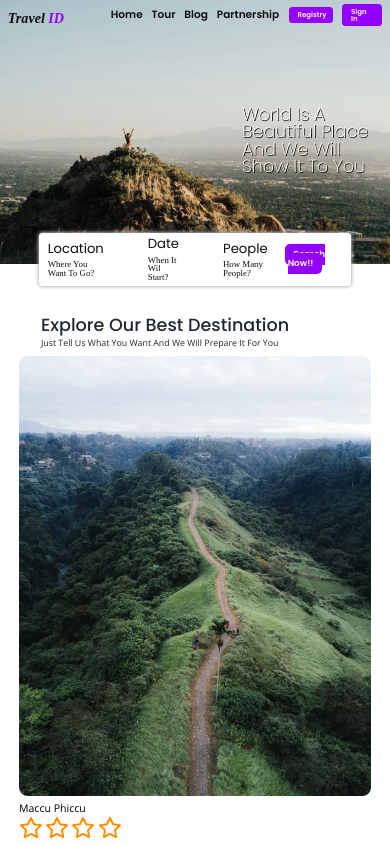
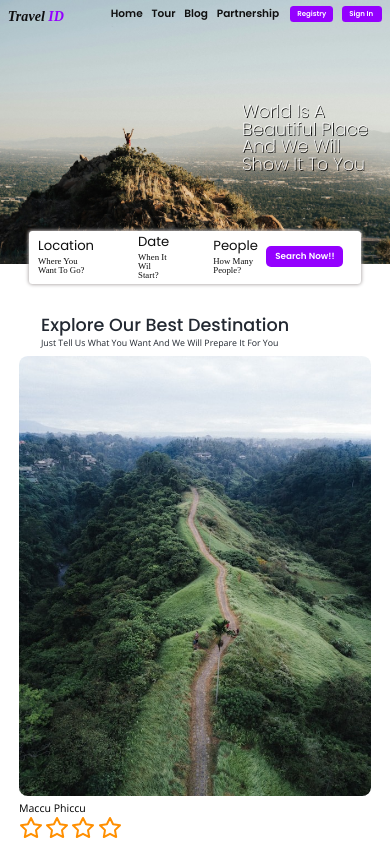
Before and after one commit to GilangPradnyana/Travel-Id, a plain HTML site: page index.html in a window 390 px wide. Shown: the top 844 px of the page. Drawn offline with nearby package versions, Linux system fonts and the light colour scheme; a web font is replaced by a local one.

Commit message:
menambahkan min width pada responsive btn sign in

```diff
--- a/css/styles.css
+++ b/css/styles.css
@@ -91,6 +91,7 @@ header .header-nav-feather {
     margin-top: -.6rem;
     flex: 1;
     justify-content: end;
+    min-width: 10px;
 }
 header .header-nav-feather a {
     min-width: 10px;
@@ -336,12 +337,13 @@ section .content .content-article .content-article-text p {
     }
     /* header navbar feather */
     header .header-nav-feather a {
-        padding: .5rem 1rem;
+        padding: .5rem .8rem;
+        min-width: 40px;
     }
 
     /* header navbar float */
     header .header-float {
-        width: 80%;
+        width: 85%;
     }
     /* header float content */
     header .header-float .header-float-content {
```
